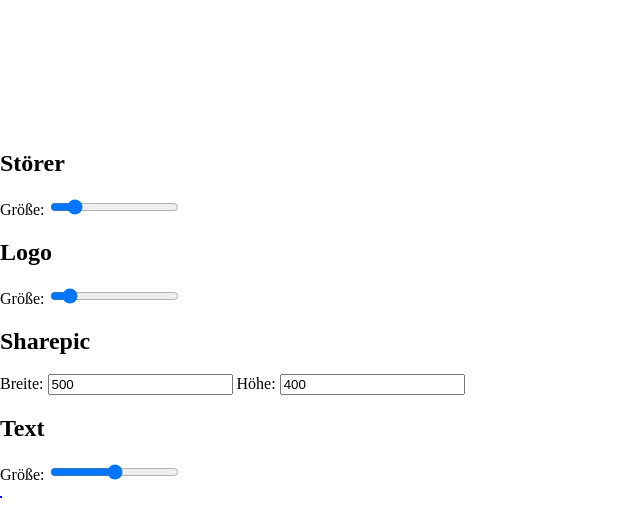
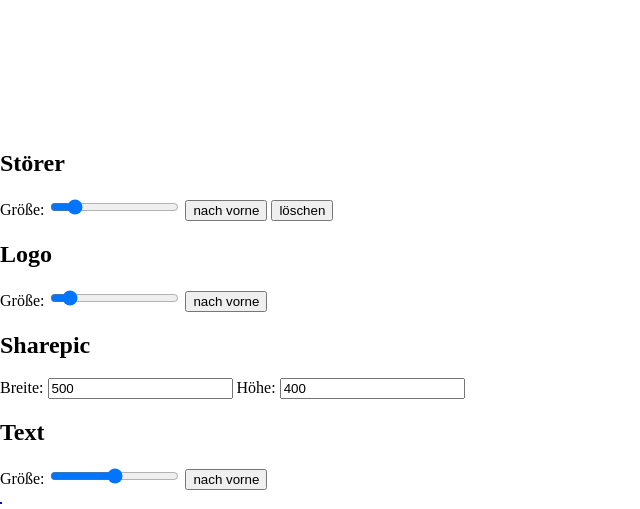
Before and after one commit to codeispoetry/sharepicgenerator3, a PHP site: template src/Views/Creator.php in a window 1280 px wide. Shown: the part 291-800 px from the top of the page, without its empty margins (0-640 px from the left). Run offline with PHP 8.4, Linux system fonts and the light colour scheme; the template is opened without the code that fills it, so the values that code supplies are empty.

Commit message:
workings in progress

```diff
--- a/src/Views/Cockpit/Eyecatcher.php
+++ b/src/Views/Cockpit/Eyecatcher.php
@@ -4,6 +4,10 @@
         Größe:
         <input type="range" min="10" max="80" value="20" class="slider" id="eyecatcher_size">
     </label>
+
+    <button class="to-front" data-target="eyecatcher">nach vorne</button>
+    <button class="delete" data-target="eyecatcher">löschen</button>
+
 </section>
 
 <script>
--- a/src/Views/Cockpit/Logo.php
+++ b/src/Views/Cockpit/Logo.php
@@ -4,6 +4,9 @@
         Größe:
         <input type="range" min="10" max="300" value="40" class="slider" id="logo_size">
     </label>
+
+    <button class="to-front" data-target="logo">nach vorne</button>
+
 </section>
 
 <script>
--- a/src/Views/Cockpit/Sharepic.php
+++ b/src/Views/Cockpit/Sharepic.php
@@ -13,12 +13,10 @@
 
 <script>
 document.getElementById('width').addEventListener('change', function() {
-   // document.getElementById('canvas').style.width = this.value + 'px';
     document.getElementById('sharepic').style.width = this.value + 'px';
 
 });
 document.getElementById('height').addEventListener('change', function() {
-    //document.getElementById('canvas').style.height = this.value + 'px';
     document.getElementById('sharepic').style.height = this.value + 'px';
 });
 </script>
--- a/src/Views/Cockpit/Text.php
+++ b/src/Views/Cockpit/Text.php
@@ -4,6 +4,9 @@
         Größe:
         <input type="range" min="0" max="100" value="50" class="slider" id="text_size">
     </label>
+
+    <button class="to-front" data-target="text1">nach vorne</button>
+
 </section>
 
 <script>
--- a/tenants/de/start.html
+++ b/tenants/de/start.html
@@ -1,8 +1,8 @@
 <div id="sharepic" style="background-image: url('/tenants/de/start.jpg');width:500px; height:400px;" data-cockpit="sharepic">
     <link rel="stylesheet" href="/tenants/de/styles.css?rand=7">
-    <h1 id="text1" class="draggable selectable" data-cockpit="text" style="left: 120px; top: 100px">Hallo Welt</h1>
+    <h1 id="text1" class="draggable selectable" data-cockpit="text" style="z-index:3; left: 120px; top: 100px">Hallo Welt</h1>
 
-    <div class="eyecatcher draggable selectable" data-cockpit="eyecatcher" id="eyecatcher" style="left: 12px; top: 260px; font-size: 20px";>Dienstag,<br>17 Uhr</div>
-    <div class="logo draggable selectable" data-cockpit="logo" id="logo" style="width: 90px; left:350px; top: 200px"></div>
+    <div class="eyecatcher draggable selectable" data-cockpit="eyecatcher" id="eyecatcher" style="z-index:2; left: 12px; top: 260px; font-size: 20px";>Dienstag,<br>17 Uhr</div>
+    <div class="logo draggable selectable" data-cockpit="logo" id="logo" style="z-index:1; width: 90px; left:350px; top: 200px"></div>
 
 </div>
```
Also changed, not shown: src/build/js/classes/api.js, src/build/js/classes/cockpit.js, src/build/js/drag.js, src/build/js/start.js, 1 other file.
